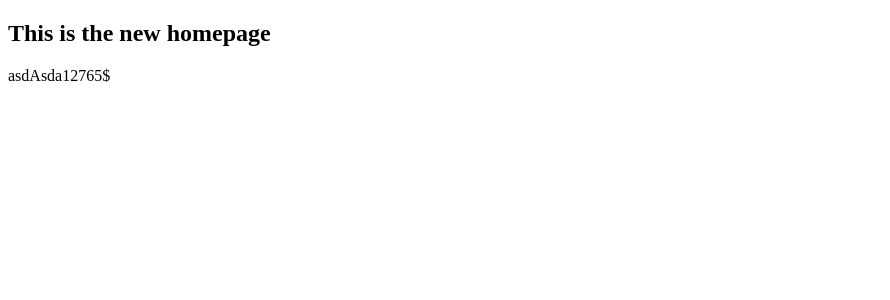
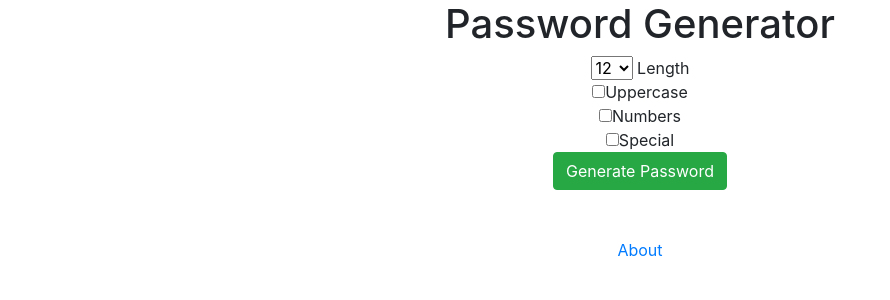
Before and after one commit to ileuskov/password_generator_project, a Django app: page / in a window 1280 px wide. Shown: the top 300 px of the page, without its empty margins (0-890 px from the left). Run offline with Django 3.2, Linux system fonts and the light colour scheme; some libraries are stand-ins or nearby versions.

Commit message:
the program is finished

```diff
--- a/generator/templates/generator/home.html
+++ b/generator/templates/generator/home.html
@@ -1,13 +1,51 @@
 <!DOCTYPE html>
 <html lang="en">
+
 <head>
     <meta charset="UTF-8">
     <meta name="viewport" content="width=device-width, initial-scale=1.0">
     <title>Document</title>
 </head>
+
 <body>
-    <h2>This is the new homepage</h2>
+    <!-- Bootsrap link -->
+    <link rel="stylesheet" href="https://stackpath.bootstrapcdn.com/bootstrap/4.4.1/css/bootstrap.min.css"
+        integrity="sha384-Vkoo8x4CGsO3+Hhxv8T/Q5PaXtkKtu6ug5TOeNV6gBiFeWPGFN9MuhOf23Q9Ifjh" crossorigin="anonymous">
 
-    {{password}}
+    <div class="container text-center">
+        <h1>Password Generator</h1>
+
+        <form action="{% url 'password' %}">
+            <select name="length">
+                <option value="6">6</option>
+                <option value="7">7</option>
+                <option value="8">8</option>
+                <option value="9">9</option>
+                <option value="10">10</option>
+                <option value="11">11</option>
+                <option value="12" selected="selected">12</option>
+                <option value="13">13</option>
+                <option value="14">14</option>
+                <option value="99">99</option>
+            </select> Length
+
+
+            <br>
+            <input type="checkbox" name="uppercase">Uppercase
+            <br>
+            <input type="checkbox" name="numbers">Numbers
+            <br>
+            <input type="checkbox" name="special">Special
+            <br>
+
+            <input type="submit" value="Generate Password" class="btn btn-success">
+
+        </form>
+
+        <br>
+        <br>
+        <a href="{% url 'about' %}">About</a>
+    </div>
 </body>
+
 </html>
--- a/generator/views.py
+++ b/generator/views.py
@@ -1,7 +1,31 @@
 from django.shortcuts import render
 from django.http import HttpResponse
+import random
 
 # Create your views here.
 
 def home(request):
-    return render(request, 'generator/home.html', {'password':'asdAsda12765$'})
+    return render(request, 'generator/home.html')
+
+# creating a random password
+def password(request):
+
+    characters = list('abcdefghijklmnopqrstuvwxyz')
+
+    if request.GET.get('uppercase'):
+        characters.extend(list('ABCDEFGHIJKLMNOPQRSTUVWXYZ'))
+    if request.GET.get('special'):
+        characters.extend(list('!"§$%&/()=?´*+#<>|-_'))
+    if request.GET.get('numbers'):
+        characters.extend(list('1234567890'))
+
+    length = int(request.GET.get('length', 12))
+    thepassword = ''
+    for x in range(length):
+        thepassword += random.choice(characters)
+
+    return render(request, 'generator/password.html', {'password':thepassword})
+
+
+def about(request):
+    return render(request, 'generator/about.html')
--- a/password_generator/urls.py
+++ b/password_generator/urls.py
@@ -18,5 +18,7 @@ from django.urls import path
 from generator import views
 
 urlpatterns = [
-    path('', views.home),
+    path('', views.home, name='home'),
+    path('password/', views.password, name='password'),
+    path('about/', views.about, name='about')
 ]
```
Also changed, not shown: generator/templates/generator/about.html (added, +7 -0 lines), generator/templates/generator/password.html (added, +11 -0 lines).
